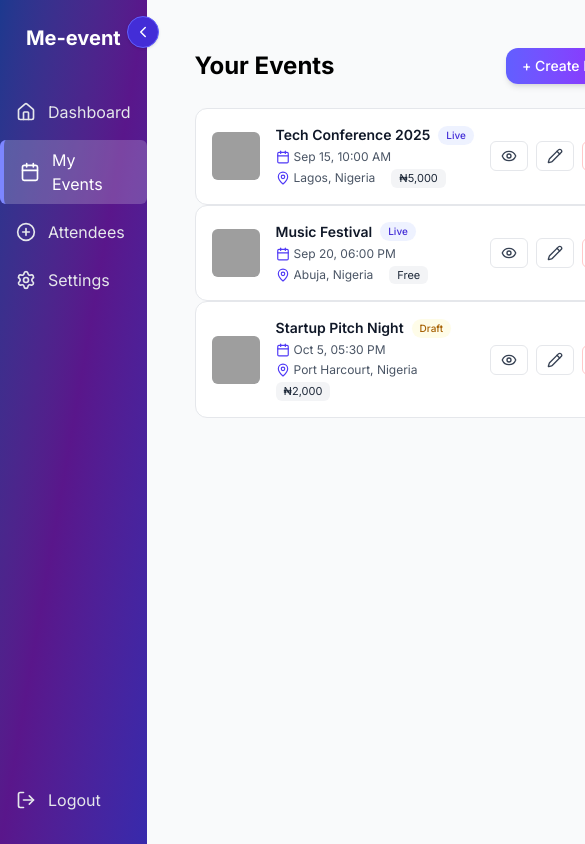
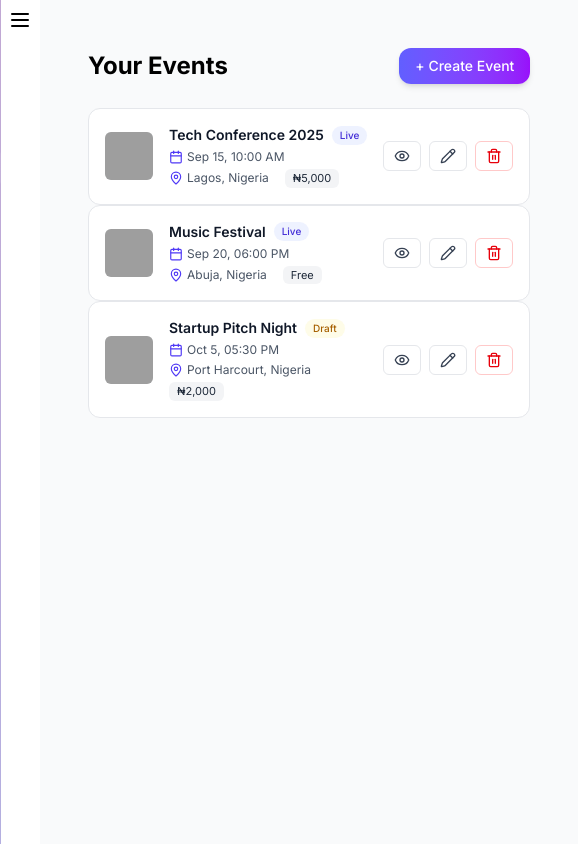
Before and after one commit to obasanmichael/event-manager-app, a Next.js app: page /app/events in a window 390 px wide. Shown: the top 844 px of the page, 585 px wide, since content can reach past the window. Built offline with nearby package versions, Linux system fonts and the light colour scheme; grey boxes are pictures that could not be loaded.

Commit message:
[ft]: made the sidebar mobile responsive and did some refactoring

```diff
--- a/app/components/app/SideBar.tsx
+++ b/app/components/app/SideBar.tsx
@@ -11,29 +11,60 @@ import {
   LogOut,
   ChevronLeft,
   ChevronRight,
+  X,
+  Menu,
 } from "lucide-react";
 
 const Sidebar = () => {
   const [collapsed, setCollapsed] = useState(false);
+  const [isMobileOpen, setIsMobileOpen] = useState(false);
+
+  const menuItems = [
+    {label: 'Dashboard', href: '/app'},
+    {label: 'My Events', href: '/app/events'},
+    {label: 'Attendees', href: '/app/create'},
+    {label: 'Settings', href: '/app/settings'},
+  ]
 
   return (
+    <>
+      <div className="lg:hidden shadow-sm p-2 ">
+        <button onClick={() => setIsMobileOpen(true)}>
+          <Menu size={24} />
+        </button>
+      </div>
+      {/* Backdrop for Mobile */}
+      {isMobileOpen && (
         <div
-      className={`h-screen relative transition-all duration-300 flex flex-col
-    ${collapsed ? "w-20" : "w-64"}
-    bg-gradient-to-br from-blue-900 via-purple-900 to-indigo-800 text-white`}
+          className="fixed inset-0 bg-black/40 backdrop-blur-sm z-40 lg:hidden"
+          onClick={() => setIsMobileOpen(false)}
+        />
+      )}
+      <div
+        className={`h-screen lg:relative fixed top-0 left-0 z-50 transition-all duration-300 flex flex-col
+        ${collapsed ? "lg:w-20" : "lg:w-64"}
+        bg-gradient-to-br from-blue-900 via-purple-900 to-indigo-800 text-white
+        ${
+          isMobileOpen ? "translate-x-0 w-45" : "-translate-x-full lg:translate-x-0"
+        }`}
       >
+        <div className="lg:hidden flex justify-end p-4">
+          <button onClick={() => setIsMobileOpen(false)}>
+            <X size={28} />
+          </button>
+        </div>
+
         {/* Toggle Button */}
         <button
           onClick={() => setCollapsed(!collapsed)}
-        className="absolute top-4 -right-3 bg-indigo-700 border border-indigo-500
+          className="hidden lg:block absolute top-4 -right-3 bg-indigo-700 border border-indigo-500
                  rounded-full p-1.5 shadow text-white hover:bg-indigo-600"
         >
           {collapsed ? <ChevronRight size={18} /> : <ChevronLeft size={18} />}
         </button>
 
         {/* App Name / Logo */}
-      <div className="flex items-center justify-center gap-2 mt-6">
-        {/* Replace with your logo image/icon */}
+        <div className="hidden lg:block text-center mt-6">
           {!collapsed && <span className="text-xl font-bold">Me-event</span>}
         </div>
 
@@ -41,36 +72,23 @@ const Sidebar = () => {
         <div className="flex flex-col h-full">
           <div className="flex-1">
             <nav className="mt-10 space-y-2">
+              {menuItems.map((item) => (
                 <SidebarLink
-              href="/app"
+                  onClick={() => setIsMobileOpen(false)}
+                  key={item.href}
+                  href={item.href}
                   icon={<Home size={20} />}
-              label="Dashboard"
+                  label={item.label}
                   collapsed={collapsed}
                 />
-            <SidebarLink
-              href="/app/events"
-              icon={<Calendar size={20} />}
-              label="My Events"
-              collapsed={collapsed}
-            />
-            <SidebarLink
-              href="/app/create"
-              icon={<PlusCircle size={20} />}
-              label="Attendees"
-              collapsed={collapsed}
-            />
-            <SidebarLink
-              href="/app/settings"
-              icon={<Settings size={20} />}
-              label="Settings"
-              collapsed={collapsed}
-            />
+              ))}
             </nav>
           </div>
 
           {/* Logout at bottom */}
           <div className="mb-6">
             <SidebarLink
+              onClick={() => setIsMobileOpen(false)}
               href="/login"
               icon={<LogOut size={20} />}
               label="Logout"
@@ -79,6 +97,7 @@ const Sidebar = () => {
           </div>
         </div>
       </div>
+    </>
   );
 };
 
@@ -87,11 +106,13 @@ const SidebarLink = ({
   icon,
   label,
   collapsed,
+  onClick
 }: {
   href: string;
   icon: React.ReactNode;
   label: string;
 collapsed: boolean;
+onClick: ()=>void
 }) => {
   const pathname = usePathname();
   const active = pathname === href;
@@ -105,9 +126,11 @@ const SidebarLink = ({
             ? "bg-white/20 text-white border-l-4 border-indigo-400"
             : "text-gray-200 hover:bg-white/10"
         }`}
+      onClick={onClick}
     >
       {icon}
       {!collapsed && <span>{label}</span>}
+
     </Link>
   );
 };
```
Lines whose indentation alone changed are shown as unchanged.
